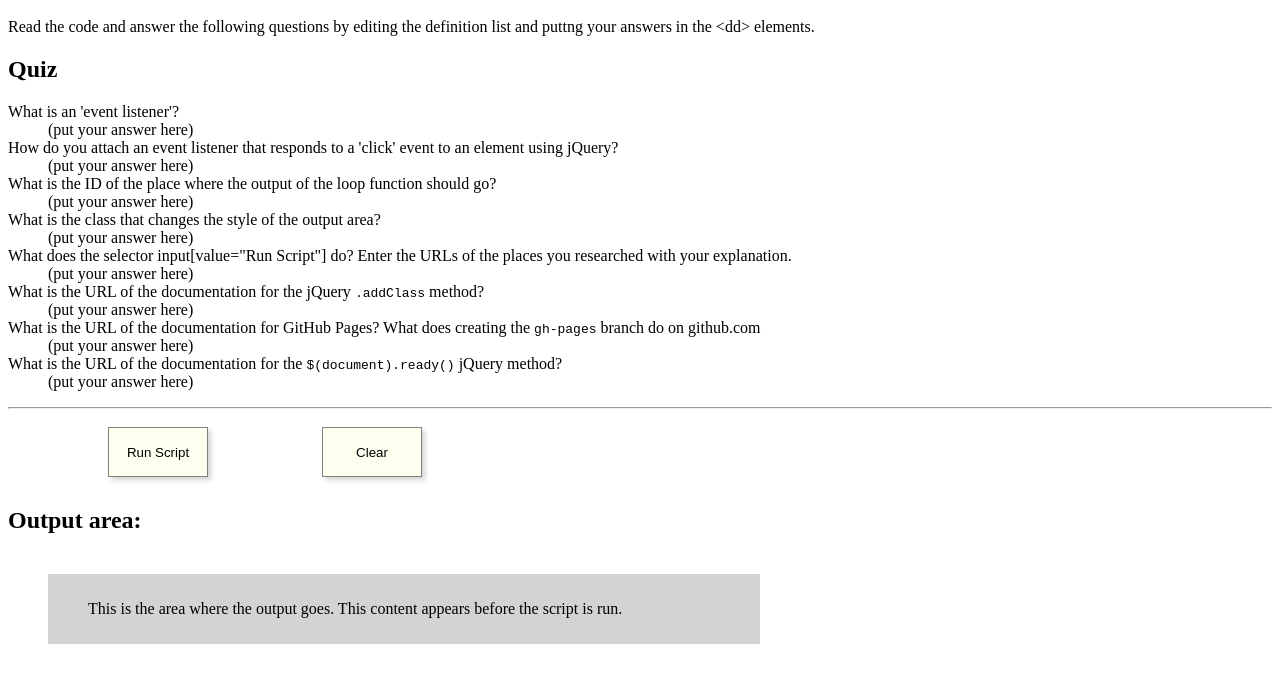
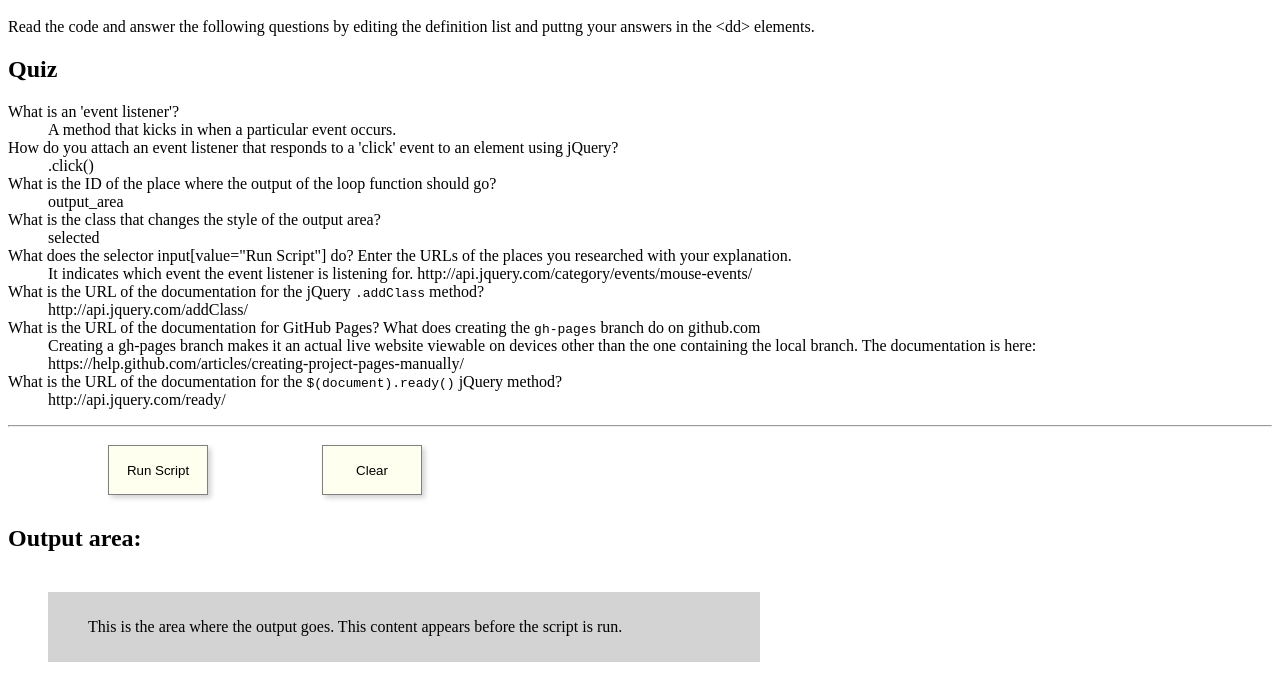
Before and after one commit to bettydeer/proassign1, a plain HTML site: page index.html in a window 1280 px wide. Shown: the part 48-748 px from the top of the page. Drawn offline with nearby package versions, Linux system fonts and the light colour scheme.

Commit message:
answered quiz questions

```diff
--- a/index.html
+++ b/index.html
@@ -88,21 +88,21 @@
     <h2>Quiz</h2>
     <dl>
       <dt>What is an 'event listener'?</dt>
-      <dd>(put your answer here)</dd>
+      <dd>A method that kicks in when a particular event occurs.</dd>
       <dt>How do you attach an event listener that responds to a 'click' event to an element using jQuery?</dt>
-      <dd>(put your answer here)</dd>
+      <dd>.click()</dd>
       <dt>What is the ID of the place where the output of the loop function should go?</dt>
-      <dd>(put your answer here)</dd>
+      <dd>output_area</dd>
       <dt>What is the class that changes the style of the output area?</dt>
-      <dd>(put your answer here)</dd>
+      <dd>selected</dd>
       <dt>What does the selector input[value="Run Script"] do? Enter the URLs of the places you researched with your explanation.</dt>
-      <dd>(put your answer here)</dd>
+      <dd>It indicates which event the event listener is listening for. http://api.jquery.com/category/events/mouse-events/</dd>
       <dt>What is the URL of the documentation for the jQuery <kbd>.addClass</kbd> method?</dt>
-      <dd>(put your answer here)</dd>
+      <dd>http://api.jquery.com/addClass/</dd>
       <dt>What is the URL of the documentation for GitHub Pages? What does creating the <kbd>gh-pages</kbd> branch do on github.com</dt>
-      <dd>(put your answer here)</dd>
+      <dd>Creating a gh-pages branch makes it an actual live website viewable on devices other than the one containing the local branch. The documentation is here: https://help.github.com/articles/creating-project-pages-manually/</dd>
       <dt>What is the URL of the documentation for the <kbd>$(document).ready()</kbd> jQuery method?</dt>
-      <dd>(put your answer here)</dd>
+      <dd>http://api.jquery.com/ready/</dd>
 
     </dl>
 
```
